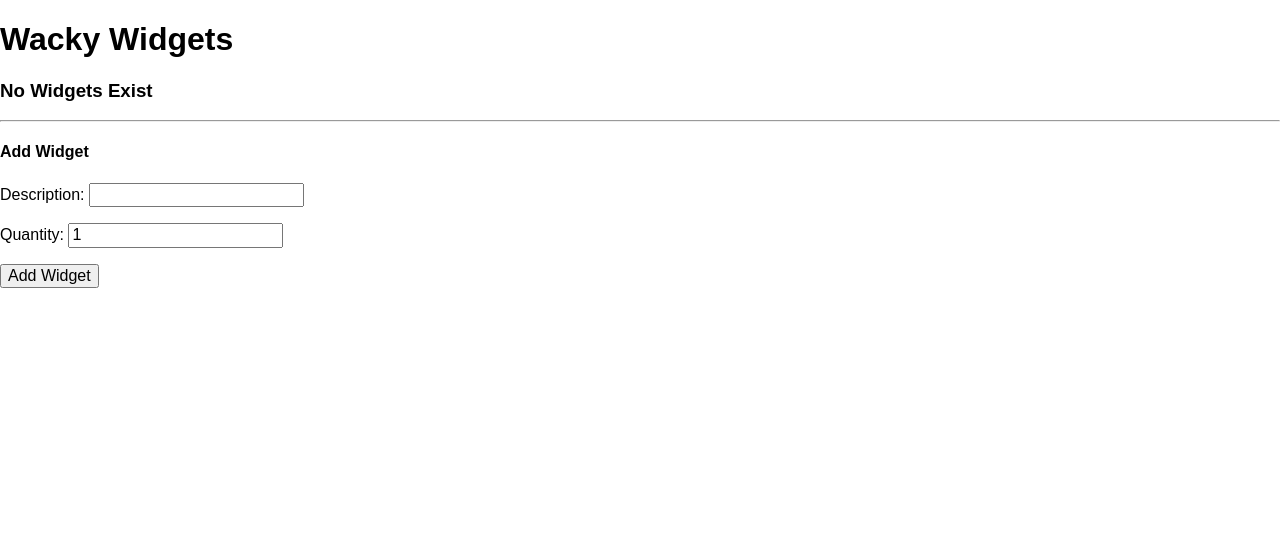
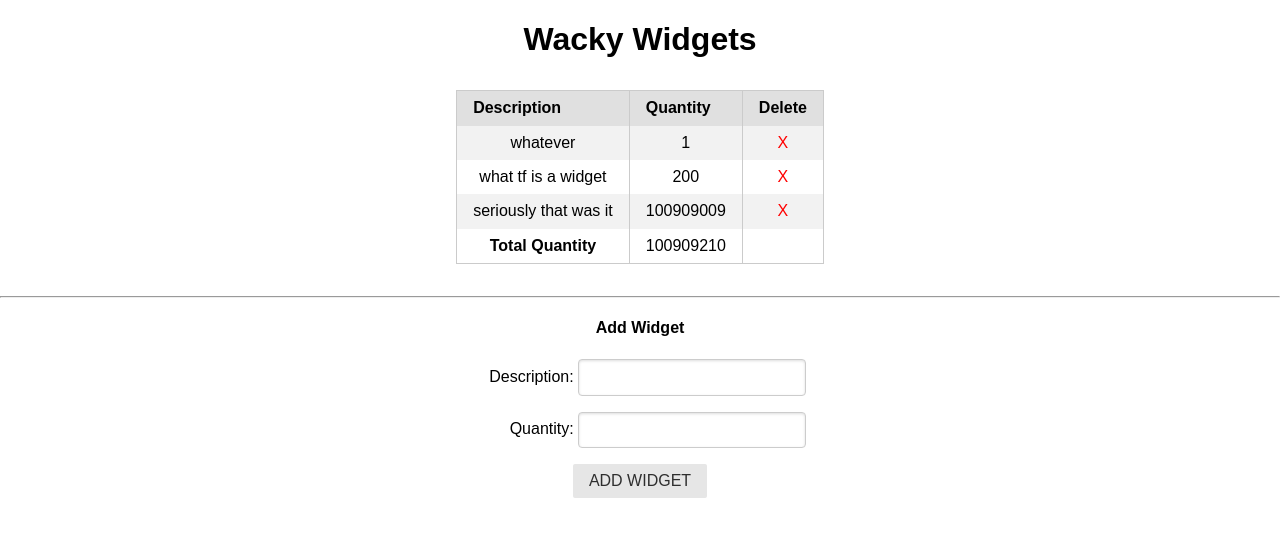
Before and after one commit to Aclap427/Assessment3, a Django app: page / in a window 1280 px wide. Shown: the top 537 px of the page. Run offline with Django 3.2, Linux system fonts and the light colour scheme; data comes from the database, SQL or seed files in the repository; both versions use the stored data as it was after the commit; some libraries are stand-ins or nearby versions.

Commit message:
Complete Step 3.4

```diff
--- a/main_app/models.py
+++ b/main_app/models.py
@@ -1,13 +1,13 @@
 from django.db import models
-from django.urls import reverse
+#from django.urls import reverse
 
 # Create your models here.
 class Widget(models.Model):
     description = models.CharField(max_length=50)
-    quantity = models.IntegerField(default=1)
+    quantity = models.IntegerField()
 
-    def __str__(self):
-        return self.widget
+    # def __str__(self):
+    #     return self.widget
 
-    def get_absolute_url(self):
-        return reverse('index')
+    # def get_absolute_url(self):
+    #     return reverse('index')
--- a/main_app/static/css/style.css
+++ b/main_app/static/css/style.css
@@ -10,3 +10,12 @@
     width: 100px;
     text-align: right;
 }
+
+table {
+    margin: 2rem auto;
+}
+
+table a {
+    color: red;
+    text-decoration: none;
+}
--- a/main_app/templates/index.html
+++ b/main_app/templates/index.html
@@ -1,43 +1,49 @@
-
 <!DOCTYPE html>
 <html lang="en">
+
 <head>
     <meta charset="UTF-8">
     <meta name="viewport" content="width=device-width, initial-scale=1.0">
-    <title>Wacky Widgets</title>
+    <title>Project 3 Assessment</title>
+    <link rel="stylesheet" href="static/css/style.css">
     <link rel="stylesheet" href="https://unpkg.com/purecss@1.0.0/build/pure-min.css"
         integrity="sha384-nn4HPE8lTHyVtfCBi5yW9d20FjT8BJwUXyWZT9InLYax14RDjBj46LmSztkmNP9w" crossorigin="anonymous">
-    </head>
+</head>
+
 <body>
     <h1>Wacky Widgets</h1>
-    {% if widget_list|length == 0 %}
+    {% if widgets|length == 0 %}
     <h3>No Widgets Exist</h3>
     {% else %}
-    <table>
+    <table class="pure-table-striped pure-table">
         <thead>
             <tr>
+                <th>Description</th>
                 <th>Quantity</th>
-                <th>Description</th>
                 <th>Delete</th>
             </tr>
         </thead>
-        <tbody>
-            {% for widgets in widgets %}
-            <tr>
-                <td>{{ widget.quantity }}</td>
-                <td>{{ widget.description }}</td>
-                <td><a href="">DELETE</a></td>
-            </tr>
-        </tbody>
+        {% for widget in widgets %}
+        <tr>
+            <td>{{ widget.description }}</td>
+            <td>{{ widget.quantity }}</td>
+            <td><a href="{% url 'delete_widget' widget.id %}">X</a></td>
+        </tr>
+        {% endfor %}
+        <tr>
+            <td style="font-weight: bold;">Total Quantity</td>
+            <td>{{ total }}</td>
+            <td></td>
+        </tr>
     </table>
-    {% endfor %}
-
     {% endif %}
     <hr>
     <h4>Add Widget</h4>
-    <form>
+    <form class="pure-form" action="{% url 'add_widget' %}" method="POST">
         {% csrf_token %}
         {{ widget_form.as_p }}
-        <button type="submit">Add Widget</button>
+        <button type="submit" class="pure-button">ADD WIDGET</button>
     </form>
-    </body>
+</body>
+
+</html>
--- a/main_app/urls.py
+++ b/main_app/urls.py
@@ -2,5 +2,7 @@
 from . import views
 
 urlpatterns = [
-    path('', views.index, name='index'),
+    path('', views.index, name="index"),
+    path('add_widget/', views.add_widget, name="add_widget"),
+    path('delete_widget/<int:widget_id>/', views.delete_widget, name="delete_widget"),
 ]
--- a/main_app/views.py
+++ b/main_app/views.py
@@ -1,9 +1,26 @@
-from django.shortcuts import render
+from django.shortcuts import render, redirect
 from .models import *
 from .forms import *
 
 # Create your views here.
 def index(request):
     widgets = Widget.objects.all()
+    total = 0
+    for widget in widgets:
+        total += widget.quantity
     widget_form = WidgetForm()
-    return render(request, 'index.html', {'widget_form' : widget_form, 'widgets' : widgets})
+    return render(request, 'index.html', {
+        'widget_form': widget_form,
+        'widgets': widgets,
+        'total': total
+    })
+
+def delete_widget(request, widget_id):
+    Widget.objects.filter(id=widget_id).delete()
+    return redirect('index')
+
+def add_widget(request):
+  form = WidgetForm(request.POST)
+  if form.is_valid():
+    form.save()
+  return redirect('index')
```
Also changed, not shown: db.sqlite3, main_app/migrations/0003_auto_20200925_1939.py (added).
